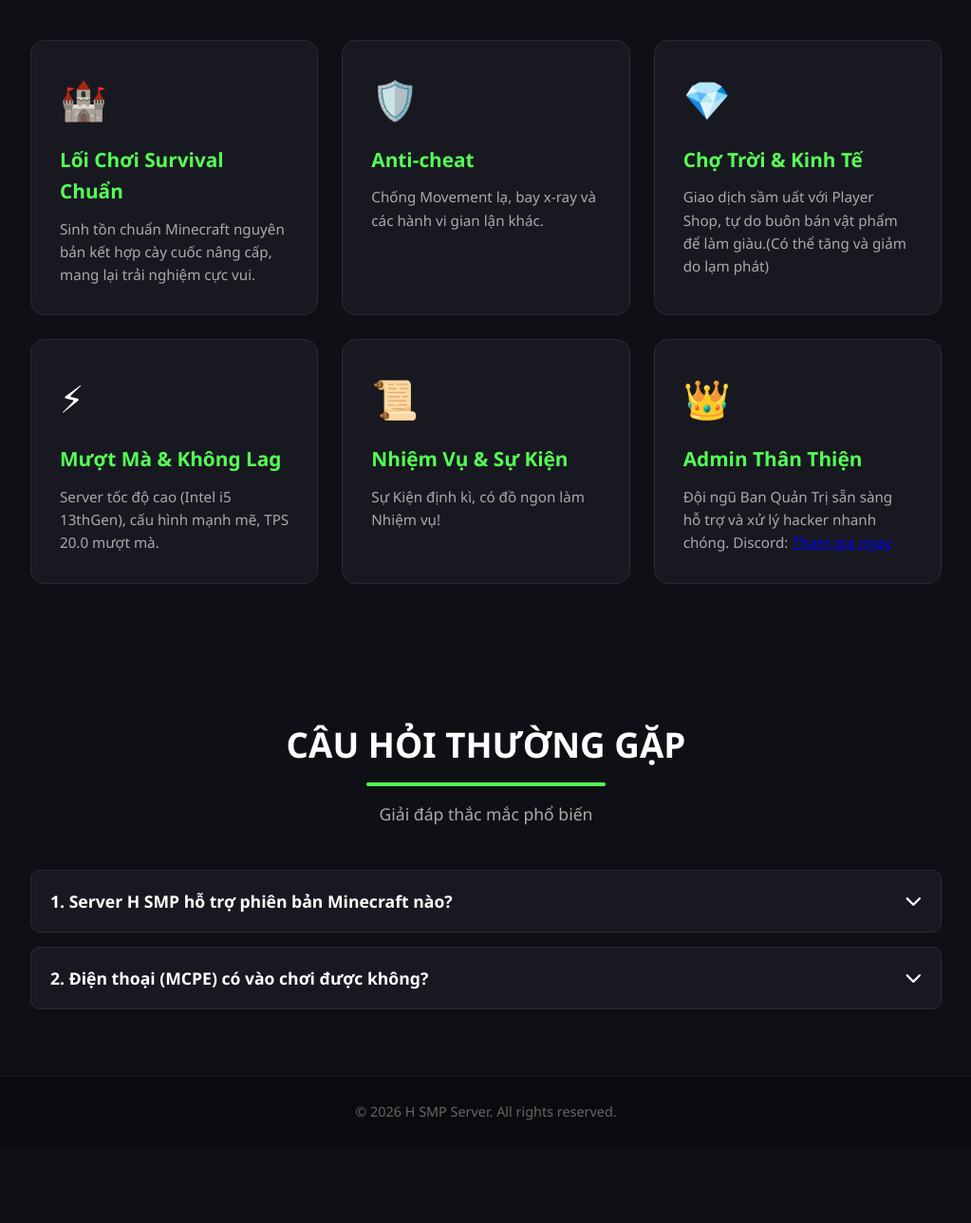
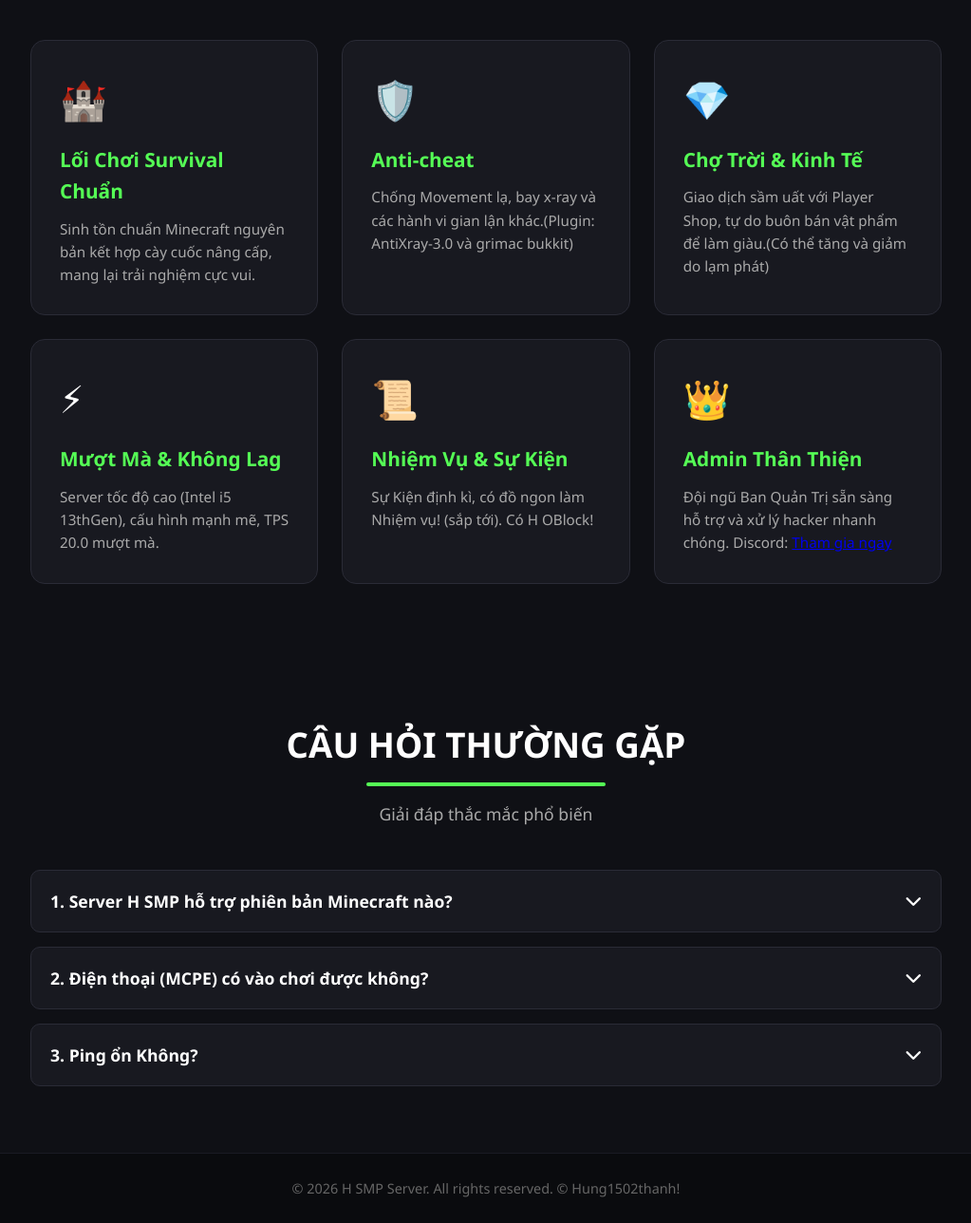
Before and after one commit to Hung1502thanh/HSMP, a plain HTML site: page index.html in a window 1280 px wide. Shown: the part 909-2197 px from the top of the page at 95% size, without its empty margins (128-1151 px from the left). Before the commit the page ends 2116 px from the top, so only its background shows below. Drawn offline with Linux system fonts and the light colour scheme.

Commit message:
Refactor index.html for improved layout and styling
Updated the HTML structure and styles for the H SMP server webpage, including navbar, hero section, features, and FAQ.

```diff
--- a/index.html
+++ b/index.html
@@ -165,7 +165,6 @@
             text-shadow: 0 2px 4px rgba(0, 0, 0, 0.8);
         }
 
-        /* Nút Copy IP */
         .ip-box {
             background: rgba(0, 0, 0, 0.65);
             padding: 15px 30px;
@@ -321,7 +320,6 @@
             padding: 15px 20px 20px 20px;
         }
 
-        /* Community Section */
         .community {
             background: #14151c;
             border-radius: 20px;
@@ -349,7 +347,6 @@
             transform: translateY(-3px);
         }
 
-        /* MODAL ĐĂNG NHẬP / ĐĂNG KÝ */
         .modal {
             display: none;
             position: fixed;
@@ -511,7 +508,7 @@
             <div class="card">
                 <span class="icon">🛡️</span>
                 <h3>Anti-cheat</h3>
-                <p>Chống Movement lạ, bay x-ray và các hành vi gian lận khác.</p>
+                <p>Chống Movement lạ, bay x-ray và các hành vi gian lận khác.(Plugin: AntiXray-3.0 và grimac bukkit)</p>
             </div>
             <div class="card">
                 <span class="icon">💎</span>
@@ -526,7 +523,7 @@
             <div class="card">
                 <span class="icon">📜</span>
                 <h3>Nhiệm Vụ & Sự Kiện</h3>
-                <p>Sự Kiện định kì, có đồ ngon làm Nhiệm vụ!</p>
+                <p>Sự Kiện định kì, có đồ ngon làm Nhiệm vụ! (sắp tới). Có H OBlock!</p>
             </div>
             <div class="card">
                 <span class="icon">👑</span>
@@ -560,12 +557,23 @@
                     <p>Có! Server hỗ trợ cả người chơi Java (PC) và Bedrock (Android/iOS).</p>
                 </div>
             </div>
+        <div class="faq-container">
+            <div class="faq-item">
+                <button class="faq-question">
+                    3. Ping ổn Không?
+                    <i class="fa-solid fa-chevron-down"></i>
+                </button>
+                <div class="faq-answer">
+                    <p>Server hỗ trợ Server Vietnam Only và có quốc tế nhưng đang phát triền. Ping có thể cực thấp gần như = 0ms</b>.</p>
+                </div>
+            </div>
         </div>
     </section>
 
 
     <footer>
         &copy; 2026 H SMP Server. All rights reserved.
+        &copy; Hung1502thanh!
     </footer>
 
     <script>
@@ -573,7 +581,7 @@
         function copyIP() {
             const ip = document.getElementById("serverIP").innerText;
             navigator.clipboard.writeText(ip);
-            alert("Đã copy IP server: " + ip + "\nMở Minecraft lên chiến ngay thôi mày!");
+            alert("Đã copy IP server: " + ip + "\n");
         }
 
         // Accordion FAQ
```
